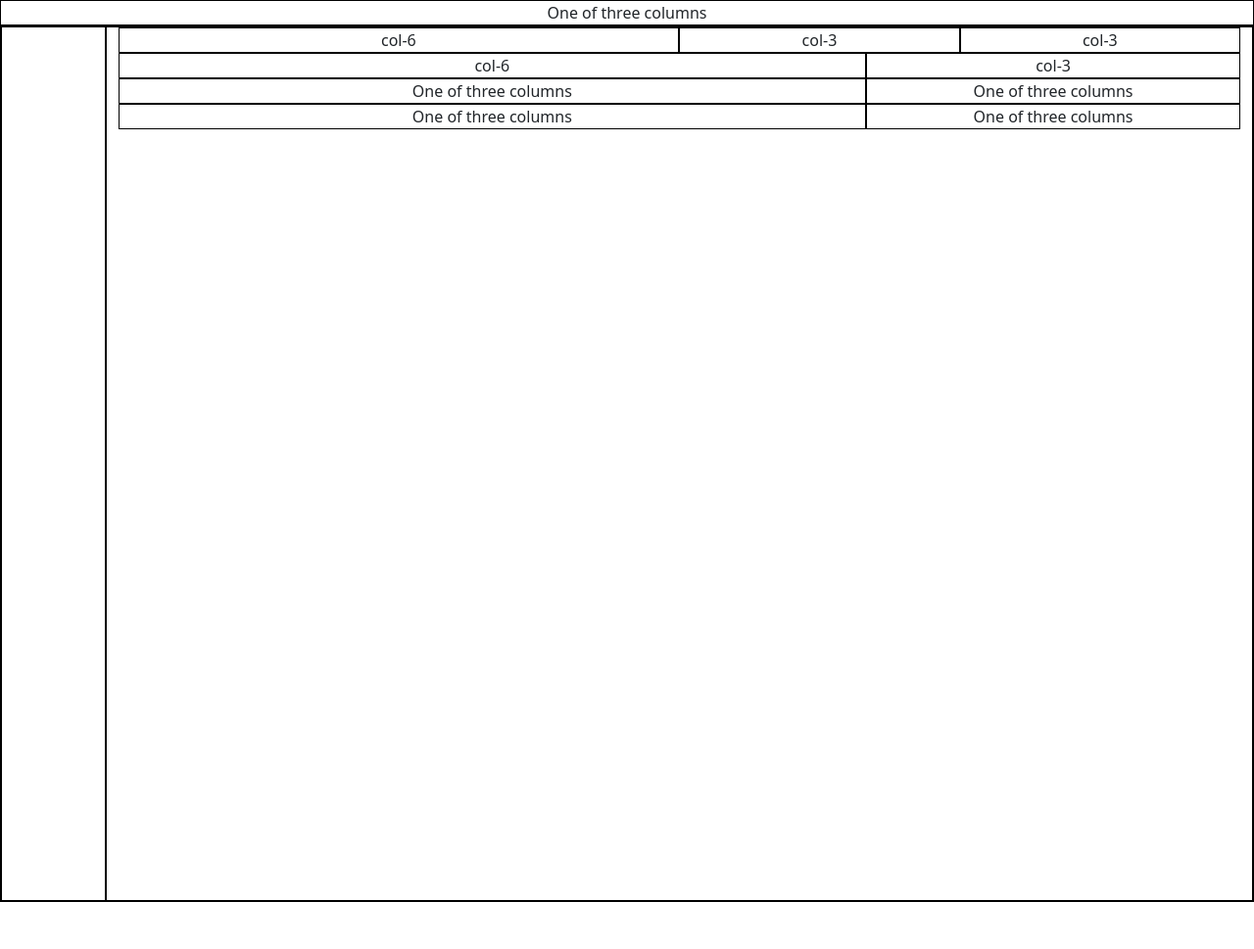
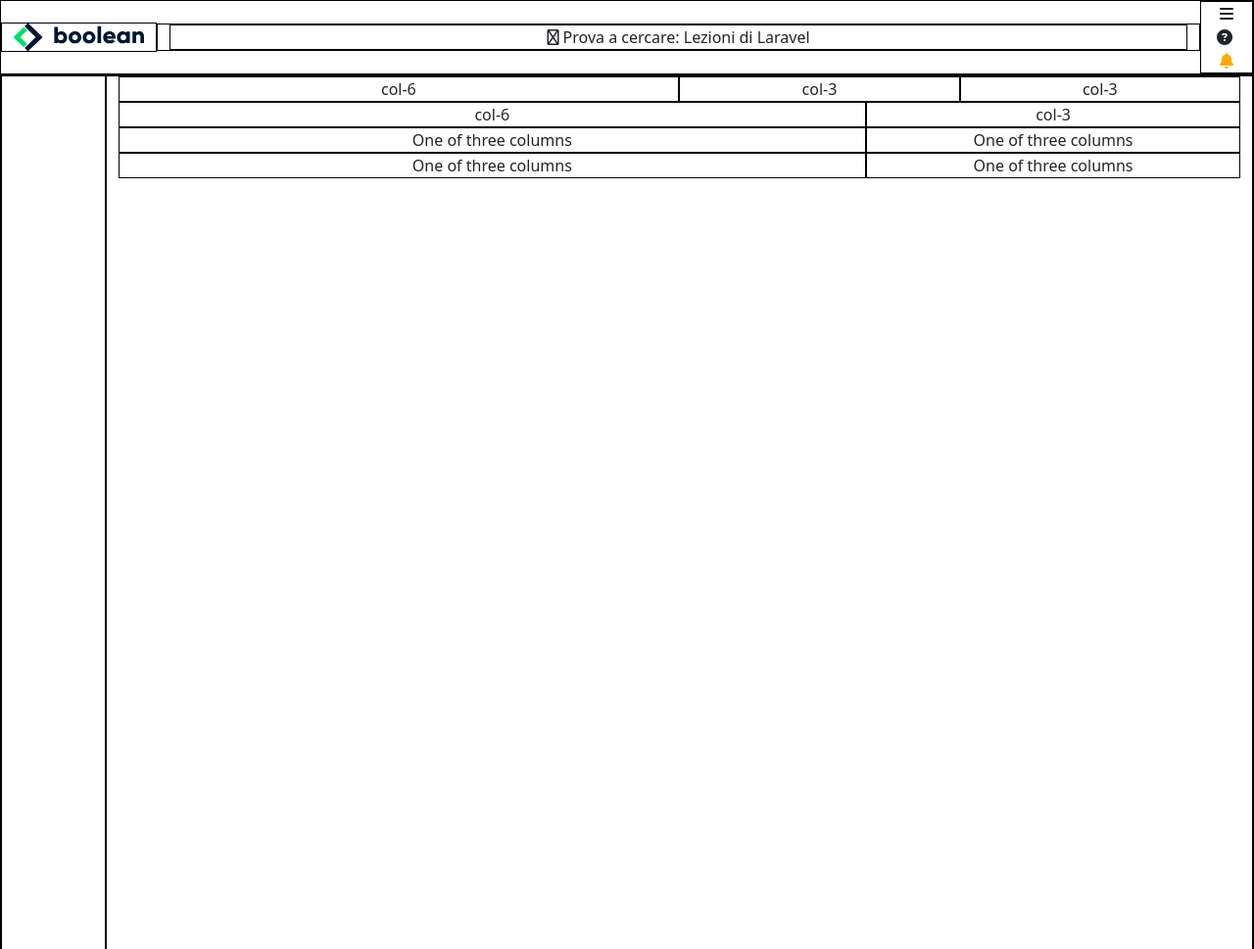
Before and after one commit to g4br100/html-css-bootstrap-dashboard, a plain HTML site: page index.html in a window 1280 px wide. Shown: the whole page at 98% size. Before the commit the page ends 921 px from the top, so only its background shows below. Drawn offline with nearby package versions, Linux system fonts and the light colour scheme.

Commit message:
Impostazione del menu

```diff
--- a/index.html
+++ b/index.html
@@ -5,19 +5,36 @@
         <meta http-equiv="X-UA-Compatible" content="IE=edge">
         <meta name="viewport" content="width=device-width, initial-scale=1.0">
         <link href="https://cdn.jsdelivr.net/npm/bootstrap@5.3.0-alpha3/dist/css/bootstrap.min.css" rel="stylesheet" integrity="sha384-KK94CHFLLe+nY2dmCWGMq91rCGa5gtU4mk92HdvYe+M/SXH301p5ILy+dN9+nJOZ" crossorigin="anonymous">
+        <link rel="stylesheet" href="https://cdnjs.cloudflare.com/ajax/libs/font-awesome/6.4.0/css/all.min.css" integrity="sha512-iecdLmaskl7CVkqkXNQ/ZH/XLlvWZOJyj7Yy7tcenmpD1ypASozpmT/E0iPtmFIB46ZmdtAc9eNBvH0H/ZpiBw==" crossorigin="anonymous" referrerpolicy="no-referrer" />
         <link rel="stylesheet" href="css/style.css">
         <title>Document</title>
     </head>
+    <body>
         <header>
           <div class="container-fluid text-center">
               <div class="row align-items-start">
                 <div class="col">
-                One of three columns
+                  <div class="row align-items-start">
+                    <div class="col align-self-center colorw">
+                      <img src="img/logo.svg" alt="logo">
+                    </div>
+                    <div class="col-10 colorg align-self-center">
+                      <div class="col align-content-start p-10">
+                        <i class="fa-regular fa-magnifying-glass"></i>
+                        Prova a cercare: Lezioni di Laravel
+                      </div>
+                    </div>
+                    <div class="col colorw">
+                      <i class="fa-solid fa-bars"></i>
+                      <i class="fa-solid fa-circle-question"></i>
+                      <i class="fa-regular fa-grip-dots-vertical"></i>
+                      <i class="fa-solid fa-bell" style="color: #ffaa00;"></i>
+                    </div>
+                  </div>
                 </div>
               </div>
             </div>
       </header>
-    <body>
         <main>
             <div class="container-fluid  text-center">
                 <div class="row row-cols-2">
@@ -52,7 +69,6 @@
                           <div class="col-4 align-self-end">
                             One of three columns
                           </div>
-
                         </div>
                       </div>
                 </div>
```
Lines whose indentation alone changed are shown as unchanged.
